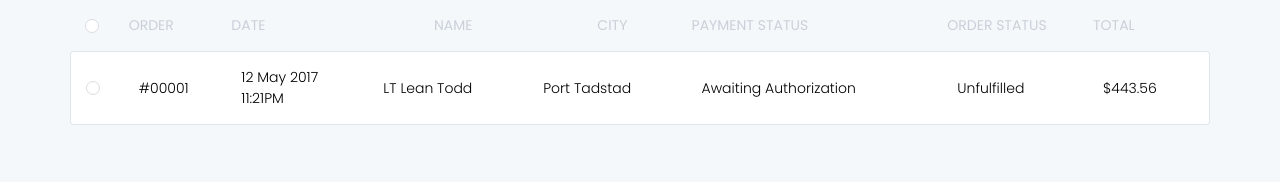
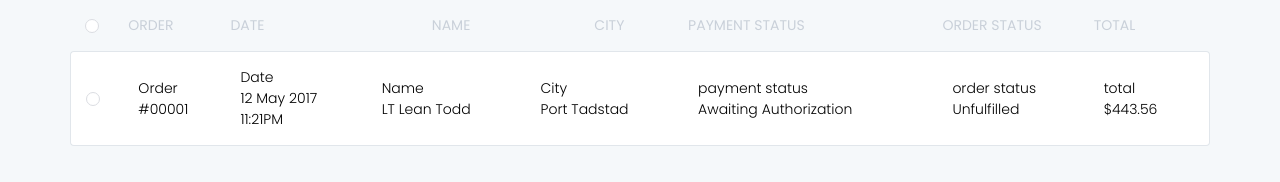
Before and after one commit to mohitbaraiya/responsive-table, a plain HTML site: page index.html in a window 1280 px wide. Drawn offline with Linux system fonts and the light colour scheme.

Commit message:
Update index.html

```diff
--- a/index.html
+++ b/index.html
@@ -31,17 +31,40 @@
             <tbody id="tableBody">
                 <tr>
                     <td><input type="checkbox" name="00001"></td>
-                    <td>#00001</td>
-                    <td>12 May 2017 <br />
-                        11:21PM</td>
                     <td>
-                        <span class="name-label">LT</span>
-                        <span>Lean Todd</span>
+                        <div>Order</div>
+                        <div>#00001</div>
                     </td>
-                    <td>Port Tadstad</td>
-                    <td>Awaiting Authorization</td>
-                    <td>Unfulfilled</td>
-                    <td>$443.56</td>
+                    <td>
+                        <div>Date</div>
+                        <div>
+                            12 May 2017 <br />
+                            11:21PM
+                        </div>
+                    </td>
+                    <td>
+                        <div>Name</div>
+                        <div>
+                            <span class="name-label">LT</span>
+                            <span>Lean Todd</span>
+                        </div>
+                    </td>
+                    <td>
+                        <div>City</div>
+                        <div>Port Tadstad</div>
+                    </td>
+                    <td>
+                        <div>payment status</div>
+                        <div>Awaiting Authorization</div>
+                    </td>
+                    <td>
+                        <div>order status</div>
+                        <div>Unfulfilled</div>
+                    </td>
+                    <td>
+                        <div>total</div>
+                        <div>$443.56</div>
+                    </td>
                 </tr>
             </tbody>
         </table>
```
